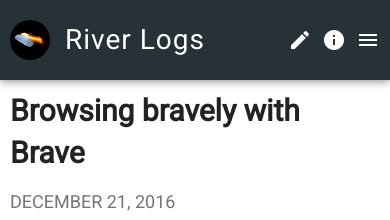
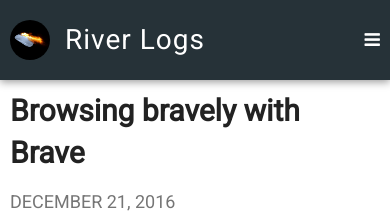
Before and after one commit to manasrawat/manasrawat.github.io, a Jekyll site: the page built from index.html, in a window 390 px wide. Shown: the top 220 px of the page. Built offline with Jekyll 4.4.1, drawn with Linux system fonts in a browser that asks for light colours.

Commit message:
Dropdown for mobile

```diff
--- a/_layouts/default.html
+++ b/_layouts/default.html
@@ -17,6 +17,7 @@
   </head>
 
   <body>
+    <div class="x">
       <div class="wrapper-masthead">
         <div class="container">
           <header class="masthead clearfix">
@@ -33,14 +34,21 @@
 			  <a id="archive" href="{{ site.baseurl }}/archive">Archive</a>
             </nav>
 
-            <!--mobile-->
             <div class="nav-mobile">
-				<a title="Blog" href="{{ site.baseurl }}/" style="margin-left: 0;"><i class="material-icons">edit</i></a>
-                <a title="About" href="{{ site.baseurl }}/about"><i class="material-icons">info</i></a>
-				<a title="Archive" href="{{ site.baseurl }}/archive"><i class="material-icons">menu</i></a>
+				<i onclick="myFunction()" class="fa fa-bars" aria-hidden="true"></i>
             </div>
 
           </header>
+        </div>
+      </div>
+
+	  <!--mobile-->
+	  <div id="dropdown">
+        <a id="blog" href="{{ site.baseurl }}/">Blog</a>
+	    <br/>
+        <a id="about" href="{{ site.baseurl }}/about">About</a>
+	    <br/>
+	    <a id="archive" href="{{ site.baseurl }}/archive">Archive</a>
       </div>
 	</div>
 
--- a/style.scss
+++ b/style.scss
@@ -175,14 +175,17 @@ img {
 //
 
 .wrapper-masthead {
-  position: fixed;
-  z-index: 100;
-  width: 100%;
   background-color: $headerGray;
   box-shadow: 0 2px 8px rgba(0,0,0,.4);
   a:hover, a:active {
 	color: $whiteGray !important;
   }
+}
+
+.x {
+  position: fixed;
+  z-index: 100;
+  width: 100%;
 }
 
 .masthead {
@@ -261,6 +264,19 @@ nav {
   }
 }
 
+#dropdown {
+    display: none;
+    background-color: #212121;
+    padding: 10px;
+	box-shadow: 0 2px 8px rgba(0,0,0,.4);
+    a {
+      color: $white;
+	  &:hover, &:active {
+        color: $whiteGray !important;
+      }
+    }
+}
+
 .nav-mobile {
     display: none;
     @include mobile {
@@ -269,9 +285,14 @@ nav {
         display: flex;
         text-align: right;
     }
-	a {
-      margin-left: 10px;
-	  display: inline-flex;
+	i {
+	  cursor: pointer;
+	  -webkit-touch-callout: none; /* iOS Safari */
+      -webkit-user-select: none; /* Safari */
+      -khtml-user-select: none; /* Konqueror HTML */
+      -moz-user-select: none; /* Firefox */
+      -ms-user-select: none; /* Internet Explorer/Edge */
+      user-select: none; /* Non-prefixed version, currently supported by Chrome and Opera */
 	}
 }
 
```
Also changed, not shown: other parts of _layouts/default.html (+13 -0 lines). Lines whose indentation alone changed are shown as unchanged.
